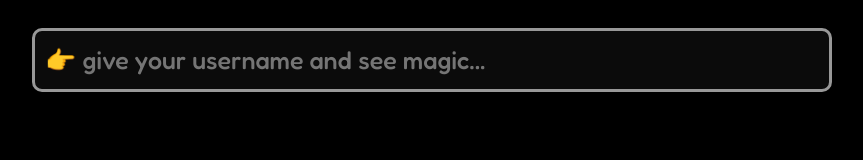
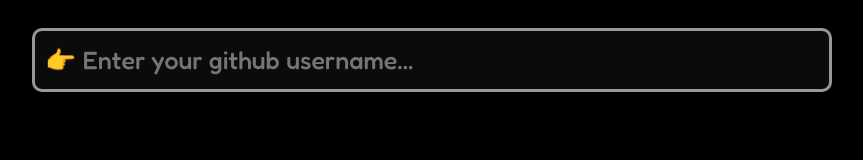
Before and after one commit to VishnuPratapGit/Github-Repositories, a plain HTML site: page index.html in a window 1280 px wide. Shown: the whole page, without its empty margins (208-1071 px from the left). Drawn offline with Linux system fonts and the light colour scheme.

Commit message:
Update index.html
update search title

```diff
--- a/index.html
+++ b/index.html
@@ -13,7 +13,7 @@
 
 <body>
     <nav class="navbar">
-        <input class="searchbar" placeholder="👉 give your username and see magic..." spellcheck="false"></input>
+        <input class="searchbar" placeholder="👉 Enter your github username..." spellcheck="false"></input>
     </nav>
 
     <div id="spinner" class="spinner"></div>
```
